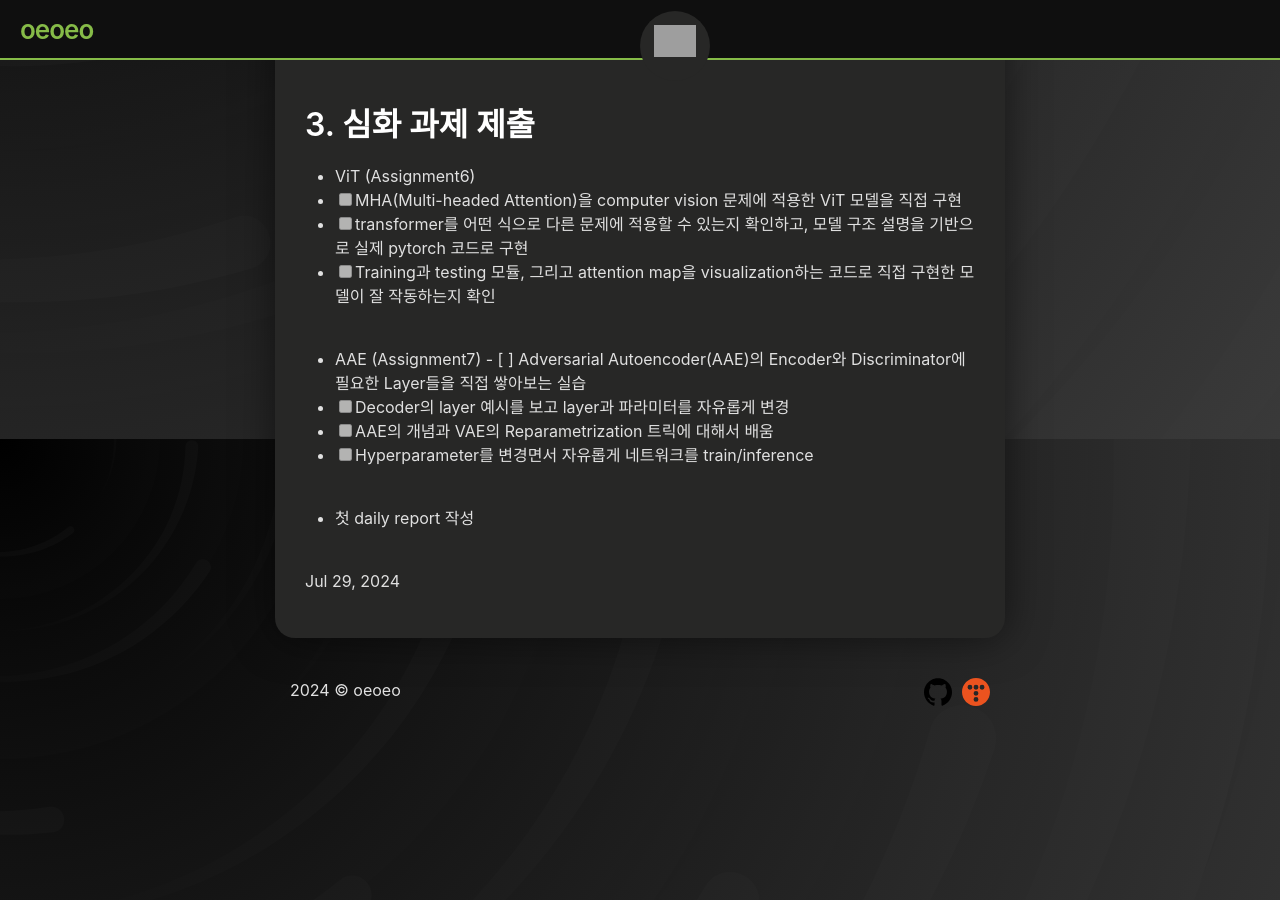
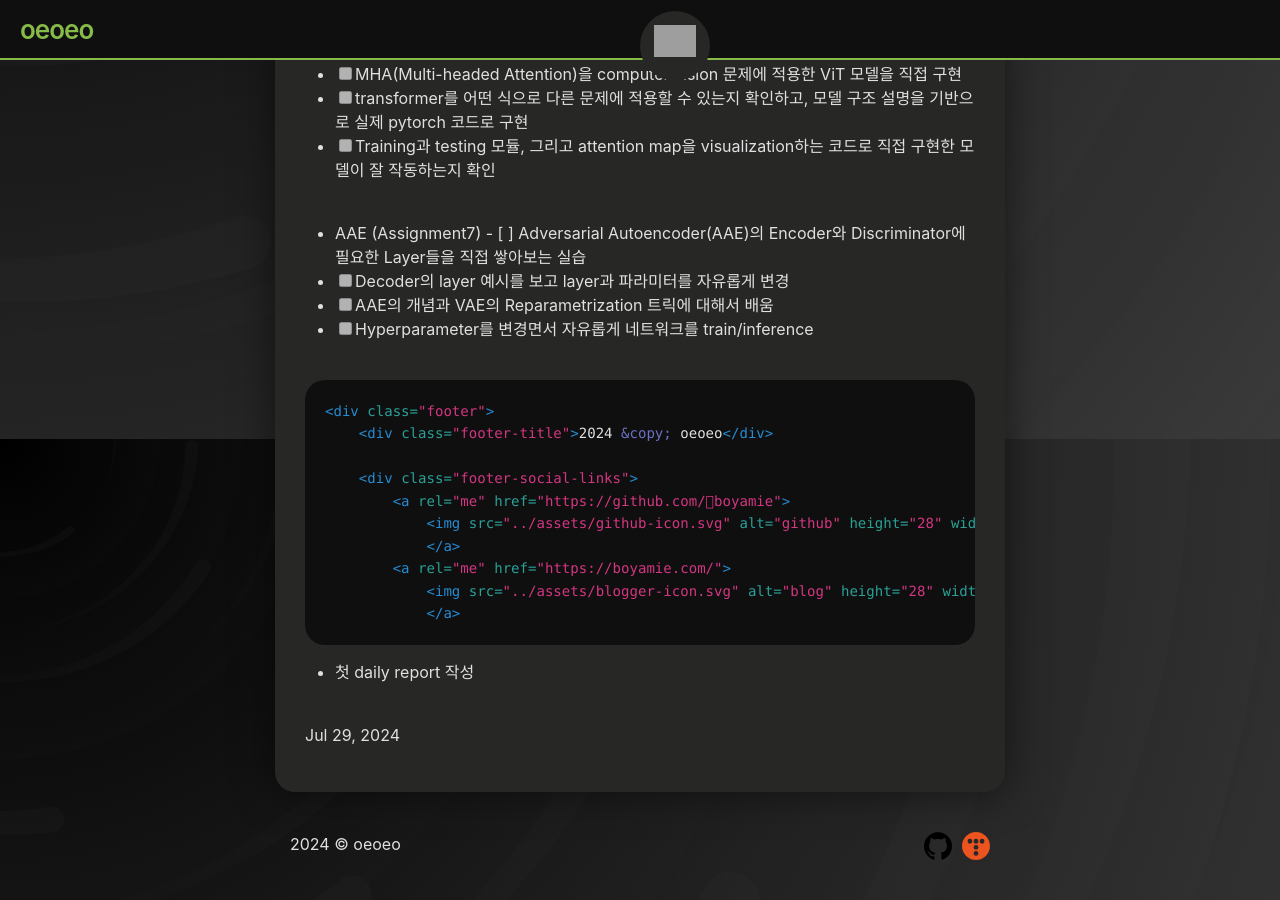
Before and after one commit to whthdbs03/whthdbs03.github.io, a Jekyll site: the page built from _posts/2024-07-29-boostcamp_1.md, in a window 1280 px wide and 900 px high, scrolled down 1481 px. Built offline with Jekyll 4.4.1, drawn with Linux system fonts in a browser that asks for light colours; some of the changed text lies outside the part shown; grey boxes are pictures that could not be loaded.

Commit message:
진짜 이게 문제라고?

````diff
--- a/_posts/2024-07-29-boostcamp_1.md
+++ b/_posts/2024-07-29-boostcamp_1.md
@@ -68,7 +68,7 @@ tags: [Naver Boostcamp, daily report]
  - [ ] Hyperparameter를 변경면서 자유롭게 네트워크를 train/inference
 <br><br>
 
-<!-- ```html
+```html
 <div class="footer">
     <div class="footer-title">{{ 'now' | date: '%Y' }} &copy; {{site.title}}</div>
 
@@ -79,7 +79,7 @@ tags: [Naver Boostcamp, daily report]
 	<a rel="me" href="https://boyamie.com/">
 	    <img src="../assets/blogger-icon.svg" alt="blog" height="28" width="28" />
 	    </a>
-``` -->
+```
 
 * 첫 daily report 작성
 <br><br>
````
